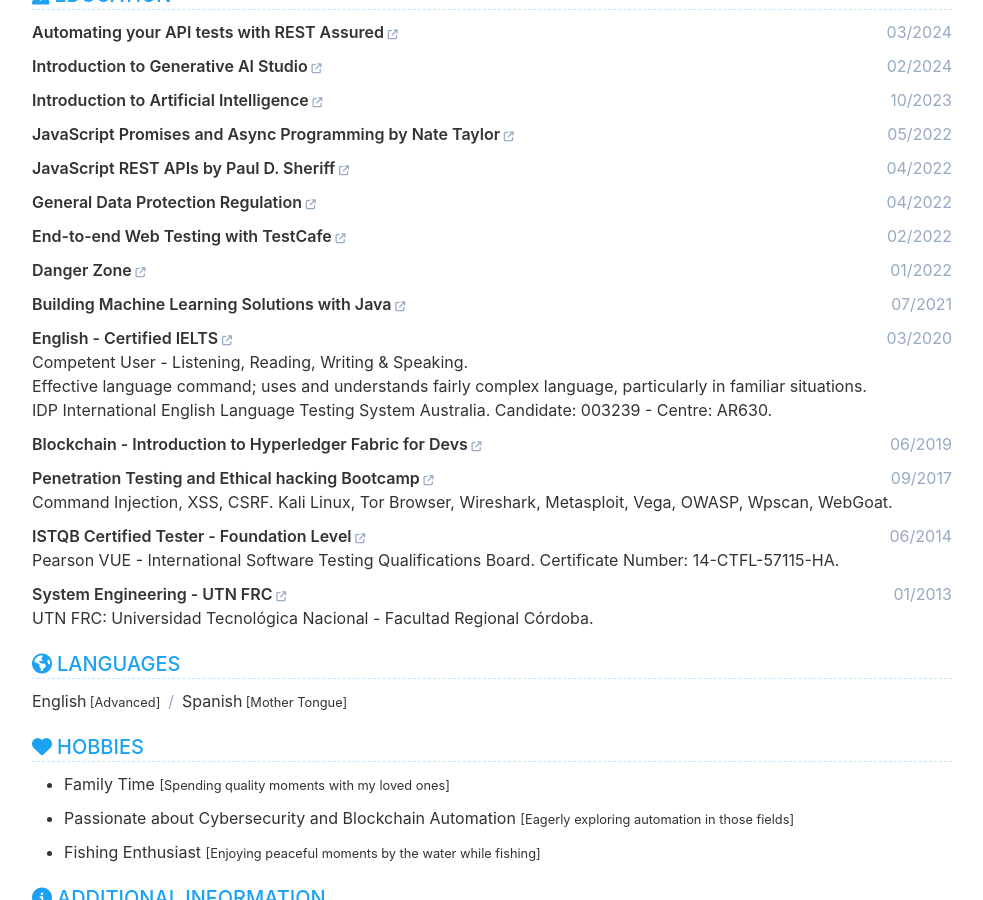
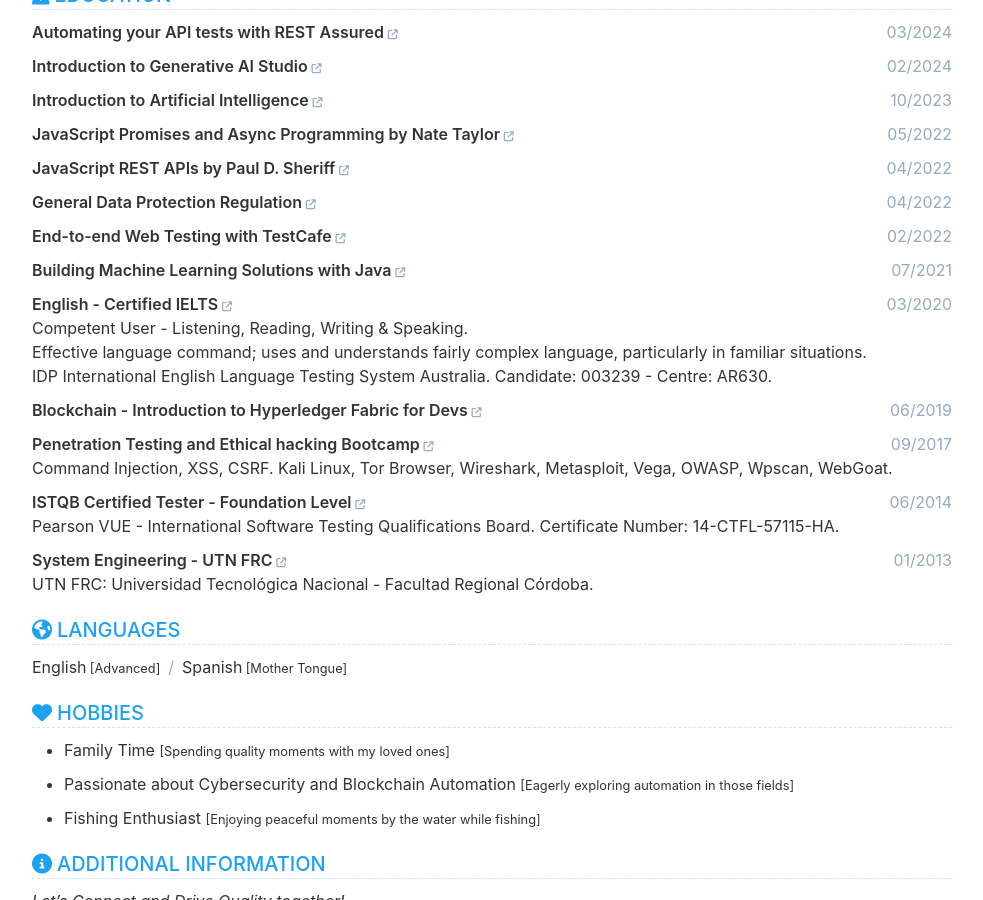
Before and after one commit to cvera08/full-resume, a Jekyll site: the page built from index.html, in a window 1280 px wide and 900 px high, scrolled down 4740 px. Shown: the whole window, without its empty margins (148-1131 px from the left). Built offline with Jekyll 4.4.1, drawn with Linux system fonts in a browser that asks for light colours.

Commit message:
chore: remove danger zone

```diff
--- a/_data/data.yml
+++ b/_data/data.yml
@@ -328,10 +328,6 @@ education:
       link: 'https://app.pluralsight.com/library/courses/testcafe-endto-end-web-testing-getting-started/table-of-contents'
       date: 02/2022
 
-    - institution: Danger Zone
-      link: 'https://www.knowbe4.com'
-      date: 01/2022
-
     - institution: Building Machine Learning Solutions with Java
       link: 'https://www.pluralsight.com/courses/preparing-data-machine-learning-java'
       date: 07/2021
```
